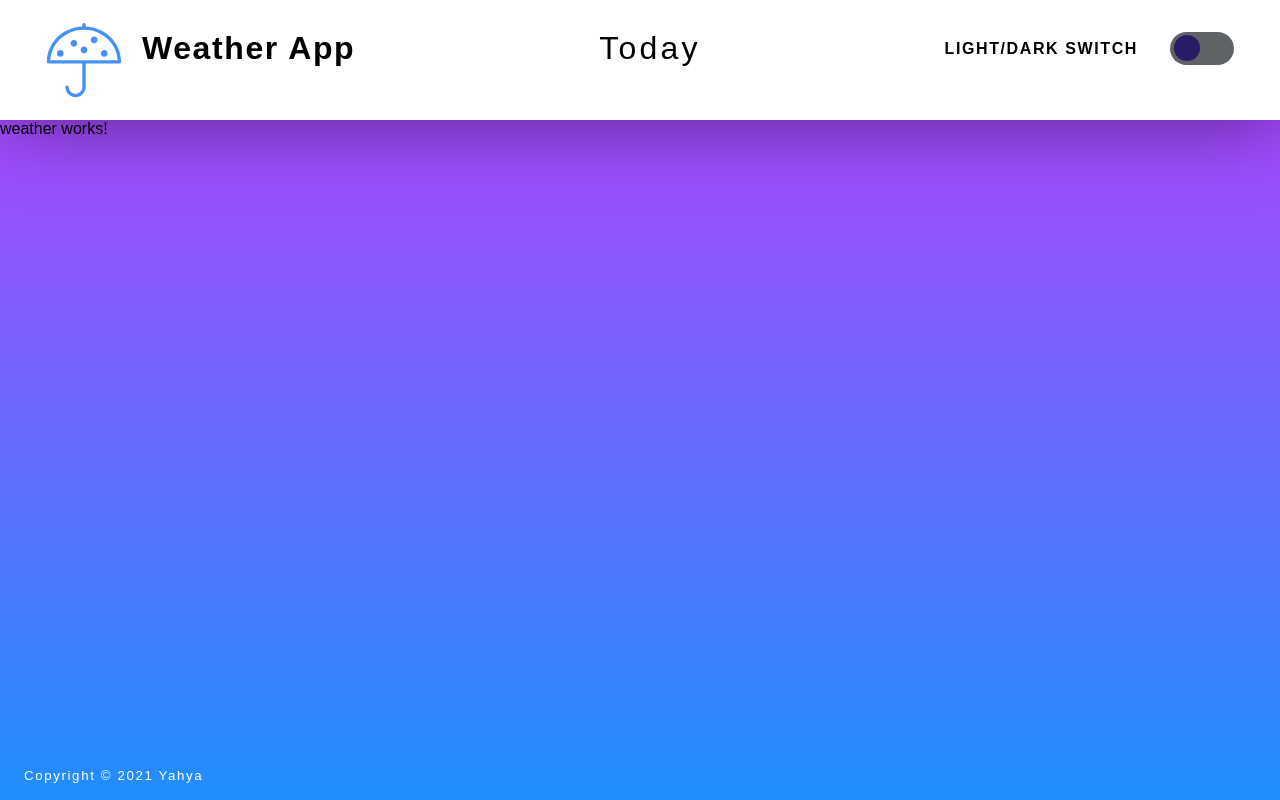
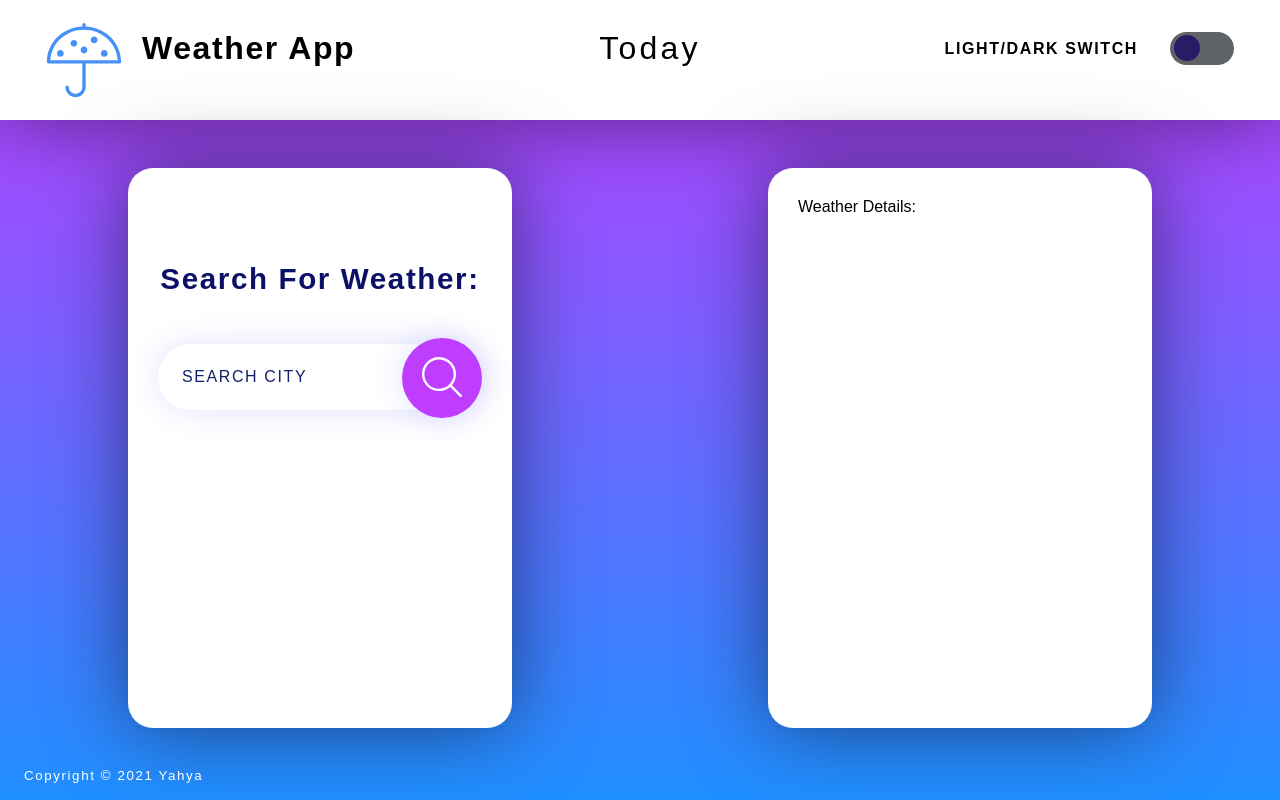
Before and after one commit to RemoteSoul-hub/cool-weather-app, an Angular app: page / in a window 1280 px wide. Built offline with nearby package versions, Linux system fonts and the light colour scheme.

Commit message:
STYLE : Search for Weather's card

```diff
--- a/src/app/components/weather/weather.component.html
+++ b/src/app/components/weather/weather.component.html
@@ -1 +1,17 @@
-<p>weather works!</p>
+<div class="weather-container">
+<div class="column1">
+   <h3 class="text-center"> Search For Weather:</h3>
+   <div class="search-input-container">
+       <input class="search-input" auto-complete-placeholder="Search City" placeholder="Search City">
+       <button class="search-btn">
+        <svg class="search-icon" xmlns="http://www.w3.org/2000/svg" viewBox="0 0 451 451">
+          <path fill="#FFF"
+                d="M447 428L337.6 318.4A192.5 192.5 0 0 0 192.4 0C86.3 0 0 86.3 0 192.3s86.3 192.3 192.3 192.3c48.2 0 92.3-17.8 126-47.2L428.2 447a13.2 13.2 0 0 0 19 0 13.5 13.5 0 0 0 0-19zM27 192.3C27 101.1 101 27 192.3 27c91.1 0 165.3 74.2 165.3 165.3s-74.2 165.4-165.4 165.4A165.6 165.6 0 0 1 27 192.3z"></path>
+        </svg>
+      </button>
+    </div>
+</div>
+<div class="column1">
+Weather Details:
+</div>
+</div>
--- a/src/app/components/weather/weather.component.scss
+++ b/src/app/components/weather/weather.component.scss
@@ -0,0 +1,69 @@
+.weather-container {
+  display: flex;
+  flex-direction: row;
+  justify-content: space-around;
+  .column1 {
+    background-color: #fff;
+    width: 30vw;
+    height: 70vh;
+    margin-top: 3em;
+    padding: 30px;
+    box-shadow: 0 0 5rem rgba(0, 0, 0, 0.5);
+    border-radius: 25px;
+    h3 {
+      color: #0c1066;
+      margin: 4rem 0 3rem 0;
+    }
+  }
+}
+
+.text-center {
+  text-align: center !important;
+  font-size: 1.85rem;
+  letter-spacing: 0.1rem;
+}
+
+.search-input-container {
+  position: relative;
+  width: 100%;
+  box-sizing: border-box;
+}
+
+.search-input {
+  box-sizing: border-box;
+  width: 100%;
+  padding: 1.5rem;
+  border-radius: 3rem;
+  outline: none;
+  border: none;
+  box-shadow: 0 0 2rem 0.15rem rgba(0, 0, 255, 0.1);
+  font-size: 1rem;
+  color: #131f69;
+}
+
+.search-input::placeholder {
+  font-size: 1rem;
+  color: #131f69;
+  text-transform: uppercase;
+  letter-spacing: 0.1rem;
+}
+
+.search-btn {
+  cursor: pointer;
+  position: absolute;
+  background-color: #be3dff;
+  height: 5rem;
+  width: 5rem;
+  border-radius: 50%;
+  right: 0;
+  top: -0.35rem;
+  outline: none;
+  border: none;
+  z-index: 5;
+  box-shadow: 0 0 2rem 0.15rem rgba(0, 0, 255, 0.1);
+}
+
+.search-icon {
+  height: 50%;
+  width: 50%;
+}
```
